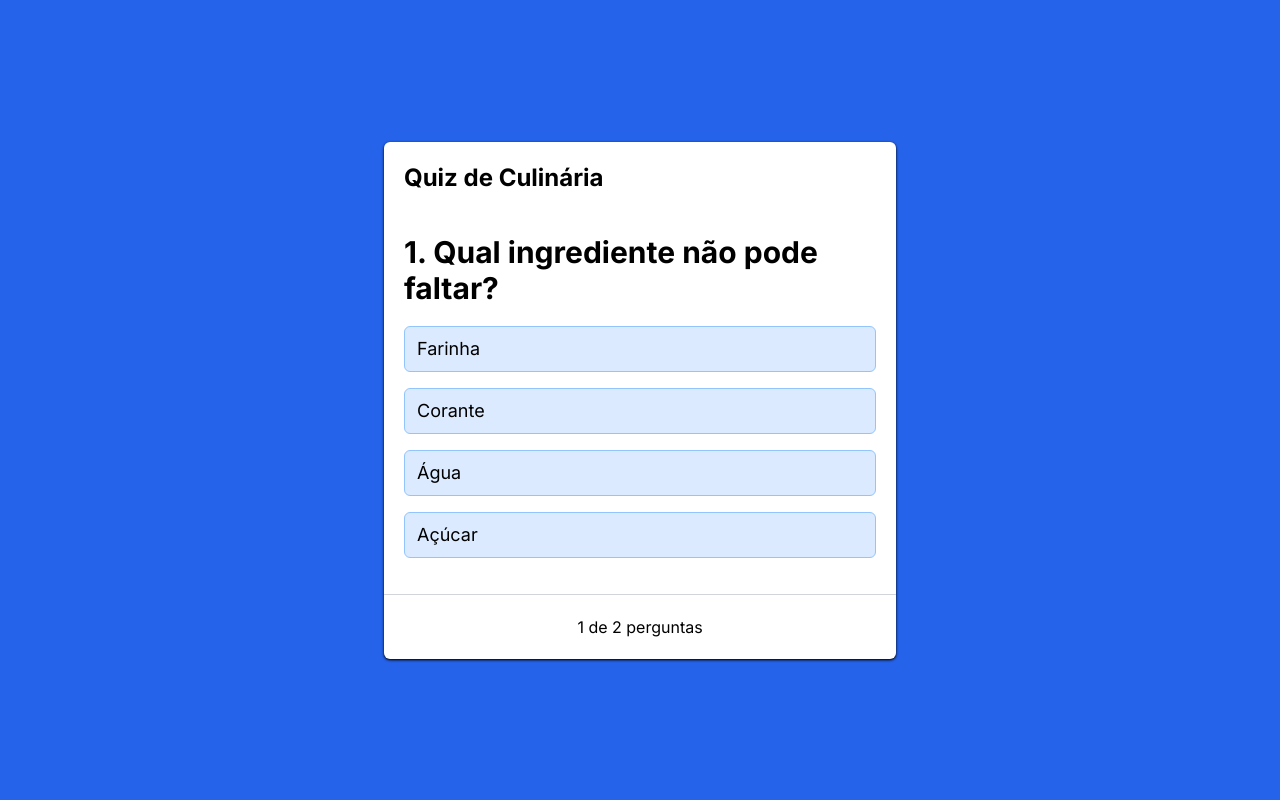
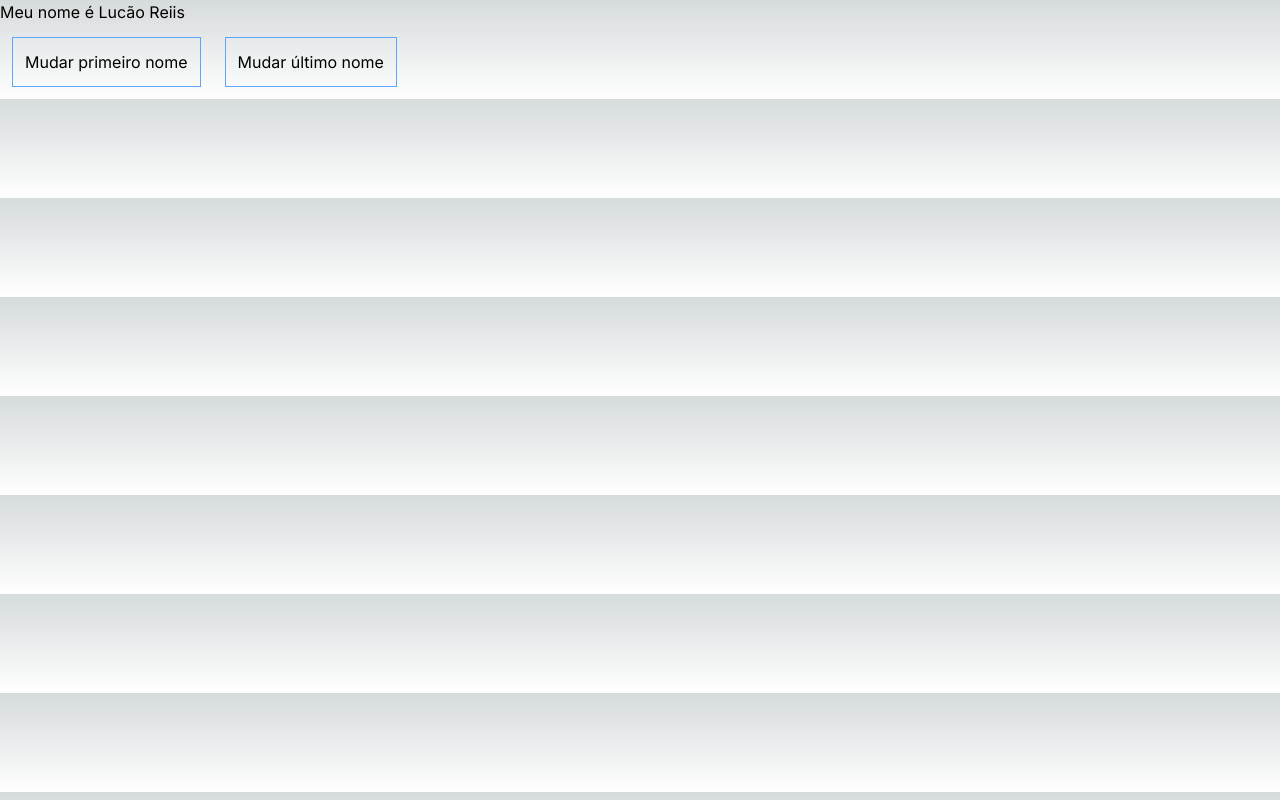
Before and after one commit to luks-reiis/primeiros-passos-react, a Next.js app: page / in a window 1280 px wide. Built offline with nearby package versions, Linux system fonts and the light colour scheme.

Commit message:
Entendendo o uso do Effect

```diff
--- a/src/app/page.tsx
+++ b/src/app/page.tsx
@@ -1,65 +1,51 @@
 "use client"
 
-import { use, useState } from "react";
-import { questions } from "./data/questions";
-import { QuestionItem } from "./components/QuestionItem";
-import { Results } from "./components/Results";
+/*
+
+  Etapas do Effect:
+
+  1. Definição da função que vai rodar.
+  2. Definição de QUANDO vai rodar.
+  3. Definição do que fazer quando o componente sumir/unload.
+
+  Effect é utilizado quando existe integração com serviço externo.
+
+  Exemplo de baixa performance:
+
+  function Page(){
+    const [firstName, setFirstName] = useState("Lucão");
+    const [lastName, setLastName] = useState("Reiis");
+    const [fullName, setFullName] = useState('');
+
+    useEffect(() => {
+      setFullName(firstName + ' ' + lastName);
+    }, [firstName, lastName]);
+
+    return (
+      <div className="">
+      <p>Meu nome é {fullName}</p>
+
+      <button className="border border-blue-400 m-3 p-3" onClick={() => setFirstName('Joe')}>Mudar primeiro nome</button>
+      <button className="border border-blue-400 m-3 p-3" onClick={() => setLastName('Mac')}>Mudar último nome</button>
+      </div>
+      );
+  }
+*/
+
+import { useEffect, useState } from "react";
 
 function Page(){
-  const [answers, setAnswers] = useState<number[]>([]);
-  const [currentQuestion, setCurrentQuestion] = useState(0);
-  const [showResult, setShowResult] = useState(false);
-  const title = 'Quiz de Culinária';
+  const [firstName, setFirstName] = useState("Lucão");
+  const [lastName, setLastName] = useState("Reiis");
 
-  const loadNextQuestion = () => {
-    if(questions[currentQuestion + 1]){
-      setCurrentQuestion(currentQuestion + 1);
-    }else{
-      setShowResult(true);
-    }
-  }
-
-  const handleAnswered = (answer: number) => {
-    setAnswers([ ...answers, answer ]);
-
-    loadNextQuestion();
-  }
-
-  const handleRestarButton = () => {
-    setAnswers([]);
-    setCurrentQuestion(0);
-    setShowResult(false);
-  }
+  const fullName = firstName + ' ' + lastName;
 
   return (
-    <div className="w-full h-screen flex justify-center items-center bg-blue-600">
-      <div className="w-full max-w-lg rounded-md bg-white text-black shadow shadow-black">
-        <div className="p-5 font-bold text-2xl">{title}</div>
-        <div className="p-5">
-          {!showResult &&
-            <QuestionItem
-              question={questions[currentQuestion]}
-              count={currentQuestion + 1}
-              onAnswer={handleAnswered}
-            />
-          }
-          {showResult &&
-            <Results
-              questions={questions}
-              answers = {answers}
-            />
-          }
-        </div>
-        <div className="p-5 text-center border-t border-gray-300">
-          {!showResult &&
-            `${currentQuestion + 1} de ${questions.length} pergunta${questions.length === 1 ? "" : "s"}`
-          }
-
-          {showResult &&
-            <button className="px-3 py-2 rounded-md bg-blue-800 text-white" onClick={handleRestarButton}>Reiniciar Quiz</button>
-          }
-        </div>
-      </div>
+    <div className="">
+     <p>Meu nome é {fullName}</p>
+     <hr />
+     <button className="border border-blue-400 m-3 p-3" onClick={() => setFirstName('Joe')}>Mudar primeiro nome</button>
+     <button className="border border-blue-400 m-3 p-3" onClick={() => setLastName('Mac')}>Mudar último nome</button>
     </div>
     );
 }
```
